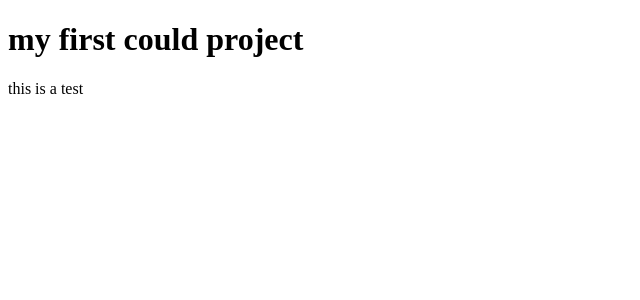
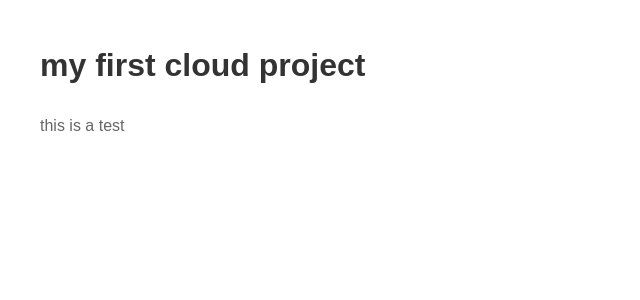
Before and after one commit to mani2006-cyber/sql, a Flask app: page / in a window 1280 px wide. Shown: the top 300 px of the page, without its empty margins (0-640 px from the left). Run offline with Flask 3, Linux system fonts and the light colour scheme.

Commit message:
Assistant checkpoint: Add styling to improve visual appearance
Assistant generated file changes:
- templates/index.html: Add styling to the page

---

User prompt:

it showing like that any way

Replit-Commit-Author: Assistant
Replit-Commit-Session-Id: 6a5b1049-a454-4f7c-afe5-94231721670d

```diff
--- a/templates/index.html
+++ b/templates/index.html
@@ -1,3 +1,4 @@
+
 <!DOCTYPE html>
 <html lang="en">
 <head>
@@ -5,11 +6,22 @@
   <meta http-equiv="X-UA-Compatible" content="IE=edge">
   <meta name="viewport" content="width=device-width, initial-scale=1.0">
   <title>Document</title>
+  <style>
+    body {
+      font-family: Arial, sans-serif;
+      margin: 40px;
+      line-height: 1.6;
+    }
+    h1 {
+      color: #333;
+    }
+    p {
+      color: #666;
+    }
+  </style>
 </head>
 <body>
-
-  <h1>  my first could project </h1>
-  <p>  this is a test </p>
-
+  <h1>my first cloud project</h1>
+  <p>this is a test</p>
 </body>
 </html>
```
